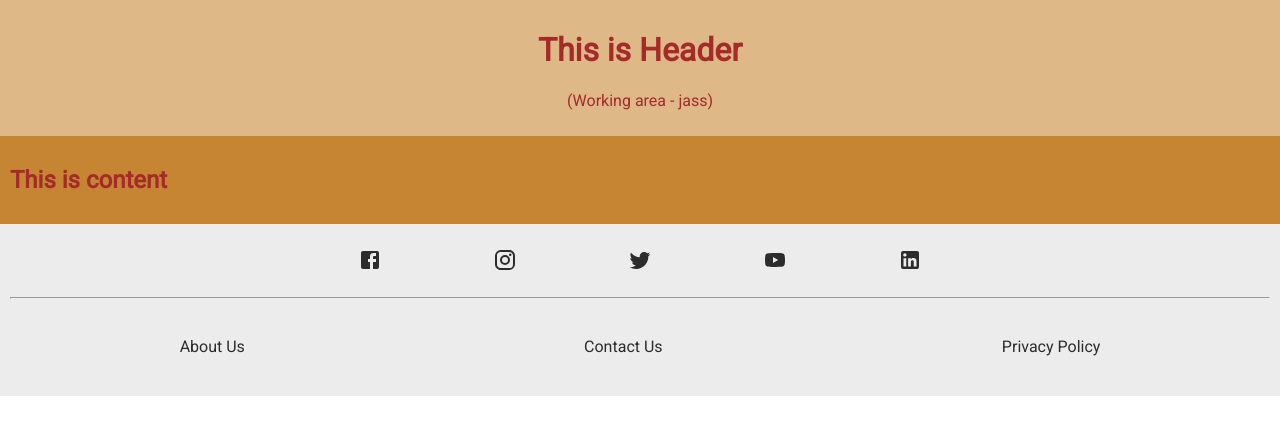
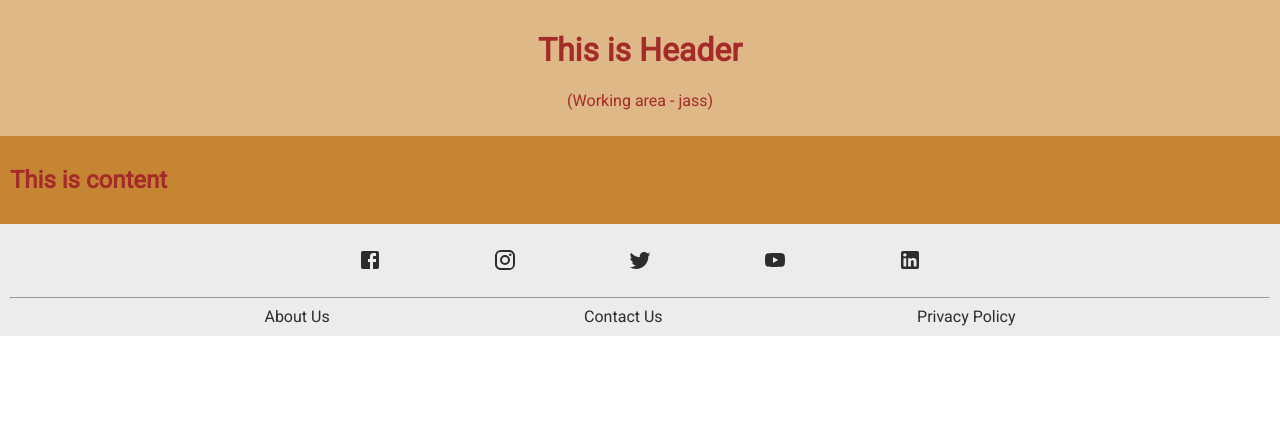
Before and after one commit to amanjatx/netyforms-repo, a React (Create React App) app: page / in a window 1280 px wide. Shown: the top 434 px of the page. Built offline with nearby package versions, Linux system fonts and the light colour scheme.

Commit message:
links update

```diff
--- a/src/Component/FooterIcons.js
+++ b/src/Component/FooterIcons.js
@@ -13,6 +13,7 @@ function FooterIcons() {
             <div><TwitterIcon /></div>
             <div><YouTubeIcon /></div>
             <div><LinkedInIcon /></div>
+
         </div>
     )
 }
--- a/src/Component/FooterLinks.js
+++ b/src/Component/FooterLinks.js
@@ -1,11 +1,13 @@
 import React from 'react'
 import styles from '../CSS/style.module.css';
+import Link from '@material-ui/core/Link';
+
 function FooterLinks() {
     return (
         <div className={styles.footerLinks}>
-            <p>About Us</p>
-            <p>Contact Us</p>
-            <p>Privacy Policy</p>
+            <Link color="grey">About Us</Link>
+            <Link color="grey">Contact Us</Link>
+            <Link color="grey">Privacy Policy</Link>
         </div>
     )
 }
```
Also changed, not shown: 1 other file (tests, documents, lock files or other folders).
